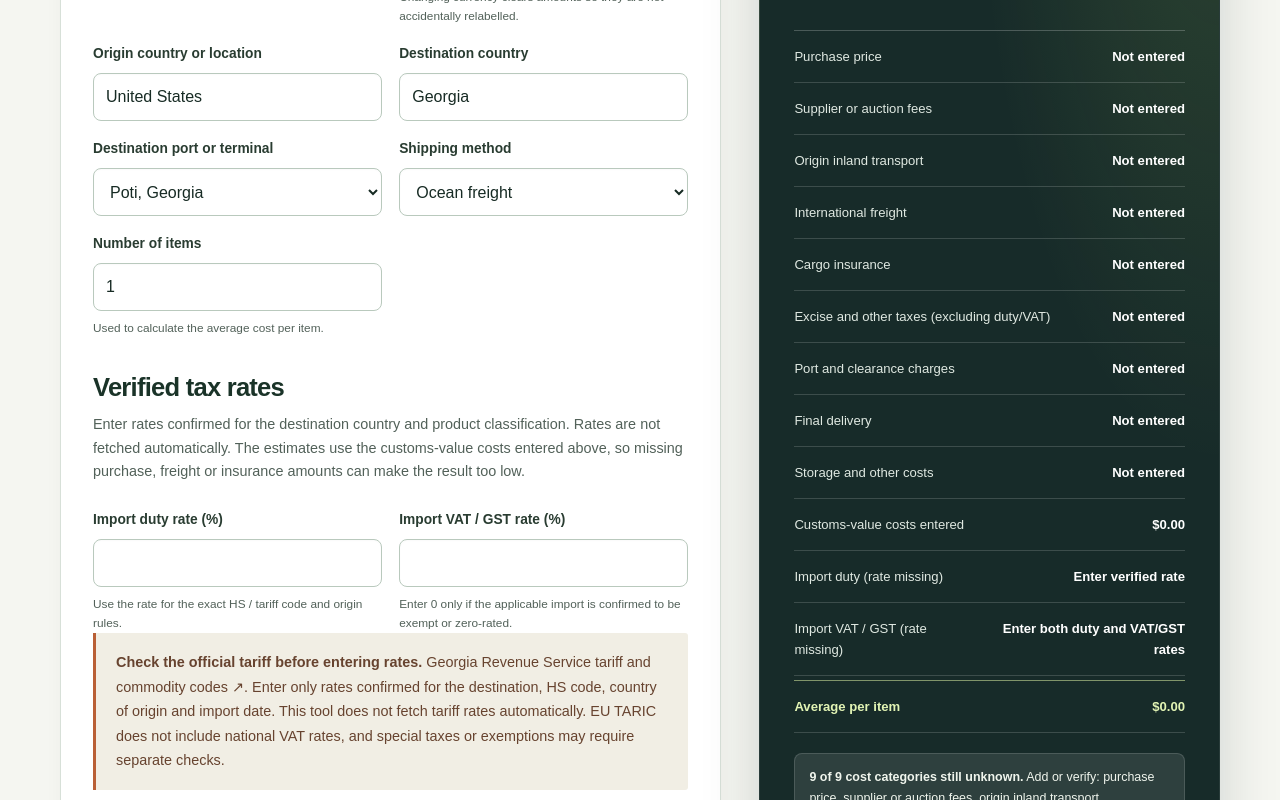
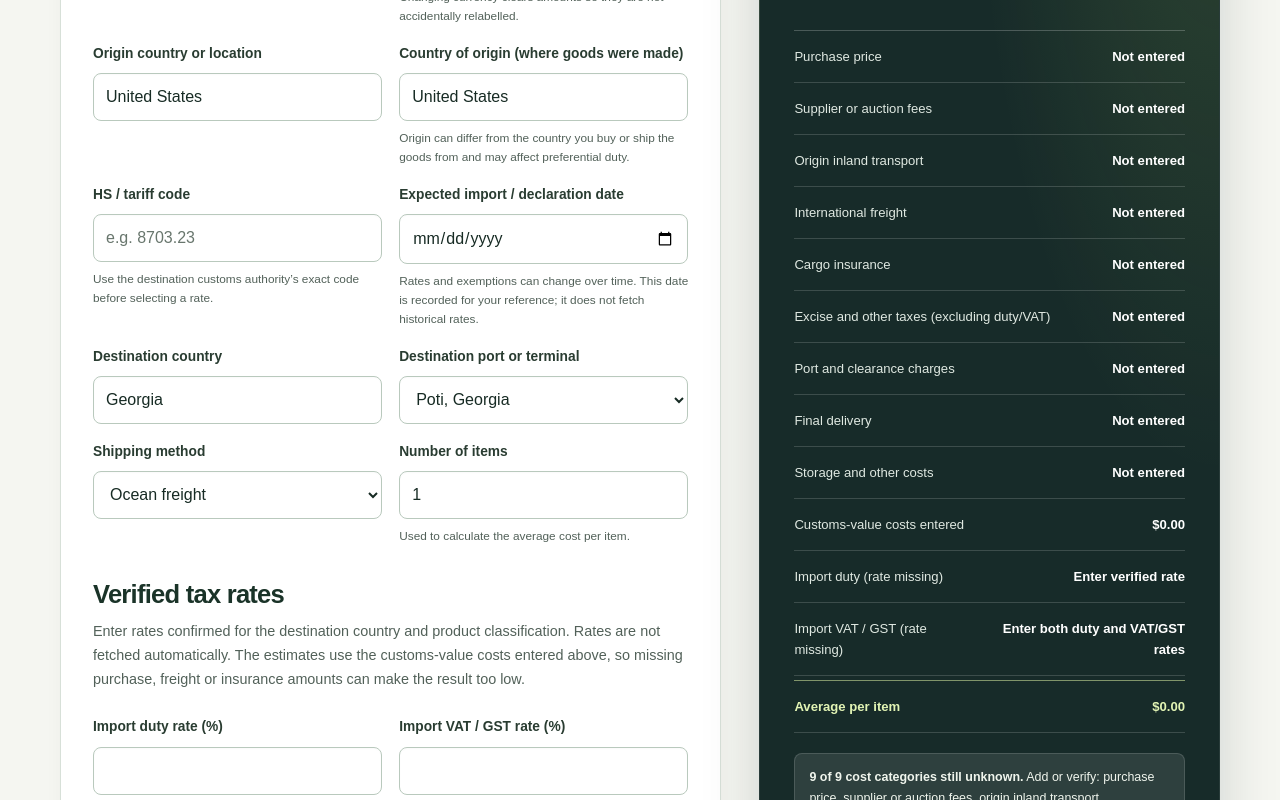
Before and after one commit to GIORGIO2032Q4E/portavero, a Next.js app: page /calculator in a window 1280 px wide. Shown: the part 720-1520 px from the top of the page. Built offline with nearby package versions, Linux system fonts and the light colour scheme; no server answers.

Commit message:
Add tariff classification context to import calculator

```diff
--- a/src/app/calculator/page.tsx
+++ b/src/app/calculator/page.tsx
@@ -8,7 +8,7 @@ type Currency = "USD" | "EUR" | "GBP" | "GEL" | "JPY";
 type CostKey = "purchase" | "supplier" | "inland" | "freight" | "insurance" | "customs" | "port" | "delivery" | "other";
 
 type CostValues = Record<CostKey, number | null>;
-type SavedEstimate = { id: number; name: string; savedAt: string; currency: Currency; category: string; origin: string; destination: string; destinationPort: string; shippingMethod: string; quantity: number; costs: CostValues; dutyRate?: number | null; vatRate?: number | null };
+type SavedEstimate = { id: number; name: string; savedAt: string; currency: Currency; category: string; origin: string; countryOfOrigin?: string; hsCode?: string; importDate?: string; destination: string; destinationPort: string; shippingMethod: string; quantity: number; costs: CostValues; dutyRate?: number | null; vatRate?: number | null };
 
 const costFields: { key: CostKey; label: string; hint: string }[] = [
   { key: "purchase", label: "Purchase price", hint: "Price paid to the seller." },
@@ -84,6 +84,9 @@ export default function CalculatorPage() {
   const [currency, setCurrency] = useState<Currency>("USD");
   const [category, setCategory] = useState("Vehicle");
   const [origin, setOrigin] = useState("United States");
+  const [countryOfOrigin, setCountryOfOrigin] = useState("United States");
+  const [hsCode, setHsCode] = useState("");
+  const [importDate, setImportDate] = useState("");
   const [destination, setDestination] = useState("Georgia");
   const [destinationPort, setDestinationPort] = useState("Poti");
   const [shippingMethod, setShippingMethod] = useState("Ocean freight");
@@ -120,7 +123,7 @@ export default function CalculatorPage() {
       setSaveMessage("Enter a name for this estimate first.");
       return;
     }
-    const snapshot: SavedEstimate = { id: Date.now(), name, savedAt: new Date().toISOString(), currency, category, origin, destination, destinationPort, shippingMethod, quantity, costs: { ...costs }, dutyRate, vatRate };
+    const snapshot: SavedEstimate = { id: Date.now(), name, savedAt: new Date().toISOString(), currency, category, origin, countryOfOrigin, hsCode, importDate, destination, destinationPort, shippingMethod, quantity, costs: { ...costs }, dutyRate, vatRate };
     persistEstimates([snapshot, ...savedEstimates].slice(0, 10));
     setEstimateName("");
     setSaveMessage("Estimate saved in this browser.");
@@ -136,6 +139,9 @@ export default function CalculatorPage() {
     setCurrency(saved.currency);
     setCategory(saved.category);
     setOrigin(saved.origin);
+    setCountryOfOrigin(saved.countryOfOrigin ?? saved.origin);
+    setHsCode(saved.hsCode ?? "");
+    setImportDate(saved.importDate ?? "");
     setDestination(saved.destination);
     setDestinationPort(saved.destinationPort);
     setShippingMethod(saved.shippingMethod);
@@ -183,6 +189,9 @@ export default function CalculatorPage() {
     setCurrency("USD");
     setCategory("Vehicle");
     setOrigin("United States");
+    setCountryOfOrigin("United States");
+    setHsCode("");
+    setImportDate("");
     setDestination("Georgia");
     setDestinationPort("Poti");
     setShippingMethod("Ocean freight");
@@ -240,6 +249,21 @@ export default function CalculatorPage() {
                 <input id="origin" value={origin} onChange={(event) => setOrigin(event.target.value)} maxLength={100} />
               </div>
               <div className="field">
+                <label htmlFor="country-of-origin">Country of origin (where goods were made)</label>
+                <input id="country-of-origin" value={countryOfOrigin} onChange={(event) => setCountryOfOrigin(event.target.value)} maxLength={100} />
+                <small>Origin can differ from the country you buy or ship the goods from and may affect preferential duty.</small>
+              </div>
+              <div className="field">
+                <label htmlFor="hs-code">HS / tariff code</label>
+                <input id="hs-code" value={hsCode} onChange={(event) => setHsCode(event.target.value)} maxLength={20} placeholder="e.g. 8703.23" />
+                <small>Use the destination customs authority’s exact code before selecting a rate.</small>
+              </div>
+              <div className="field">
+                <label htmlFor="import-date">Expected import / declaration date</label>
+                <input id="import-date" type="date" value={importDate} onChange={(event) => setImportDate(event.target.value)} />
+                <small>Rates and exemptions can change over time. This date is recorded for your reference; it does not fetch historical rates.</small>
+              </div>
+              <div className="field">
                 <label htmlFor="destination">Destination country</label>
                 <input id="destination" value={destination} onChange={(event) => setDestination(event.target.value)} maxLength={100} />
               </div>
@@ -281,7 +305,7 @@ export default function CalculatorPage() {
                 <a href="https://hts.usitc.gov/" target="_blank" rel="noreferrer">United States Harmonized Tariff Schedule ↗</a>
               ) : (
                 <a href="https://www.wcoomd.org/en/topics/nomenclature/resources/national-and-international-customs-tariff/national-tariff" target="_blank" rel="noreferrer">WCO directory of national customs tariffs ↗</a>
-              )}. Enter only rates confirmed for the destination, HS code, country of origin and import date. This tool does not fetch tariff rates automatically. EU TARIC does not include national VAT rates, and special taxes or exemptions may require separate checks.
+              )}. Check rates for destination: {destination.trim() || "not specified"}; tariff code: {hsCode.trim() || "not entered"}; origin: {countryOfOrigin.trim() || "not specified"}; import date: {importDate || "not entered"}. This tool does not fetch tariff rates automatically. EU TARIC does not include national VAT rates, and special taxes or exemptions may require separate checks.
             </div>
             <h2 style={{ marginTop: 34 }}>Known costs</h2>
             <p className="panel-intro">Leave a field blank if you do not know the amount yet. Enter 0 only when you have confirmed that the cost is zero or does not apply.</p>
@@ -348,7 +372,7 @@ export default function CalculatorPage() {
                 : " All listed cost categories have an entered amount."} {result.missingCustomsValue > 0 ? `${result.missingCustomsValue} customs-value inputs are blank, so the tax base may be understated.` : ""} {dutyRate === null || vatRate === null ? "Duty and VAT/GST are not fully calculated until both verified rates are entered." : "These are indicative calculations. Local law may use a different tax base, exemptions, thresholds, minimum charges or special duties."}
             </div>
             <p style={{ marginTop: 18, fontSize: ".78rem" }}>
-              Route: {origin.trim() || "Origin not specified"} → {destination.trim() || "Destination not specified"} · {destinationPort} · {shippingMethod}. No live freight rates, currency conversion or automatic tariff lookup is connected. This calculator applies the rates you enter and does not replace the destination country’s official customs calculation.
+              Route: {origin.trim() || "Origin not specified"} → {destination.trim() || "Destination not specified"} · {destinationPort} · {shippingMethod}. Goods origin: {countryOfOrigin.trim() || "not specified"} · HS code: {hsCode.trim() || "not entered"} · import date: {importDate || "not entered"}. No live freight rates, currency conversion or automatic tariff lookup is connected. This calculator applies the rates you enter and does not replace the destination country’s official customs calculation.
             </p>
           </aside>
         </div>
```
